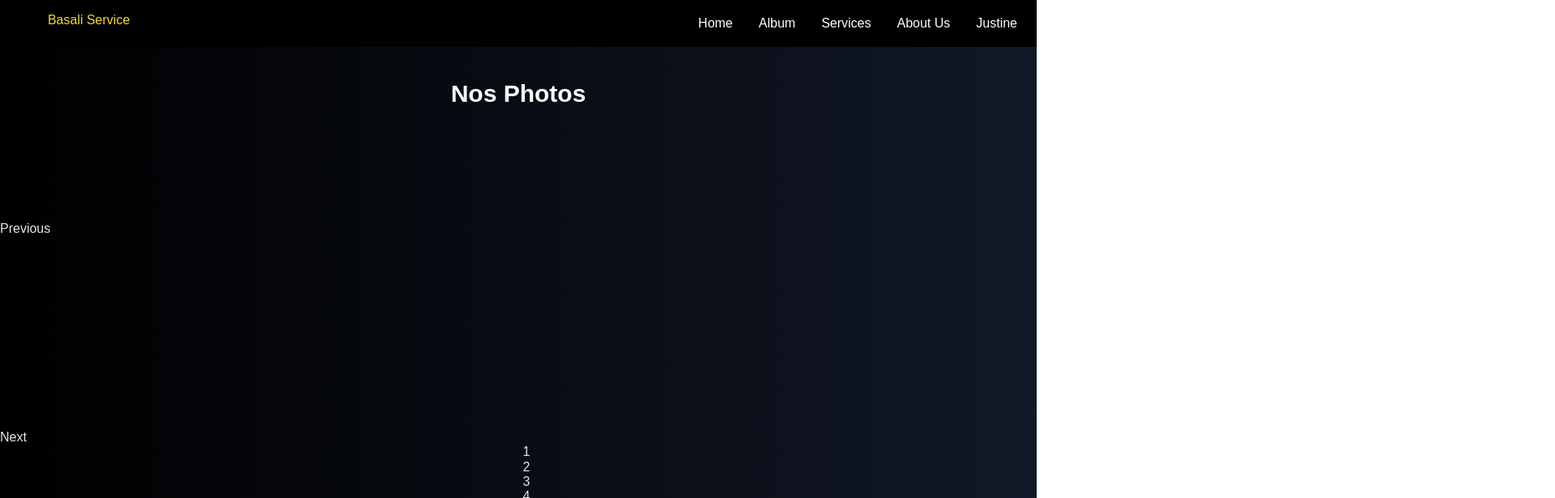
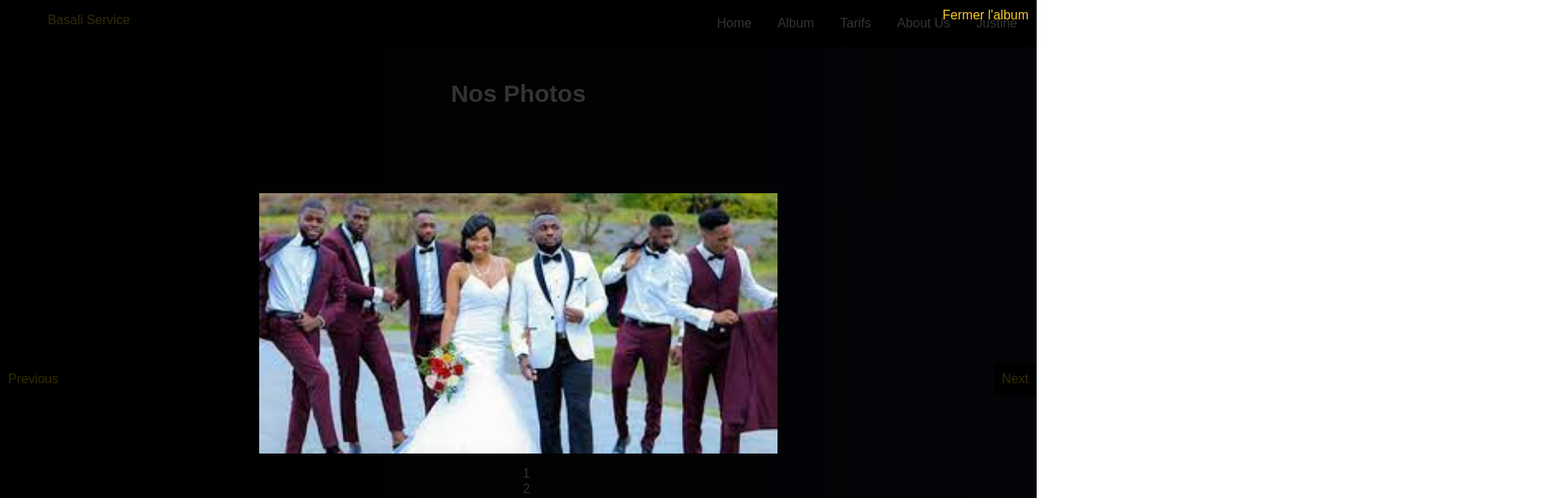
Before and after one commit to joelleakilimali/basaliservice-frontend, a React (Create React App) app: page /album in a window 1280 px wide. Shown: the top 616 px of the page at 81% size, 1920 px wide, since content can reach past the window. Built offline with nearby package versions, Linux system fonts and the light colour scheme.

Commit message:
srtting default image album

```diff
--- a/src/App.js
+++ b/src/App.js
@@ -17,7 +17,7 @@ function App() {
         <Routes>
           <Route path="/" element={<Home />} />
           <Route path="/album" element={<AlbumPage />} />
-          <Route path="/service" element={<Service />} />
+          <Route path="/tarifs" element={<Service />} />
           <Route path="/apropos" element={<AboutUsPage />} />
         </Routes>
       </Router>
--- a/src/components/Navbar.js
+++ b/src/components/Navbar.js
@@ -43,8 +43,8 @@ function Navbar() {
           </Link>
         </li>
         <li className="navbar__link">
-          <Link to="/service" style={{ textDecoration: "none" }}>
-            Services
+          <Link to="/tarifs" style={{ textDecoration: "none" }}>
+            Tarifs
           </Link>
         </li>
         <li className="navbar__link">
--- a/src/pages/AboutUs.js
+++ b/src/pages/AboutUs.js
@@ -12,16 +12,20 @@ const AboutUsPage = () => {
       <div className="bg-gradient-to-r from-black to-gray-900 min-h-screen text-white">
         <h1 className="heading p-10 text-yellow-400  ">A propos de Nous</h1>
         <div className="content">
-          <h2 className="section-heading text-yellow-400">Qui sommes-nous ?</h2>
-          <p className=" w-[50%] text-xl">
-            We are a team of dedicated professionals passionate about delivering
-            high-quality services to our clients. With years of experience and
-            expertise, we strive to exceed expectations and provide exceptional
-            solutions for your needs.
-          </p>
-          <div className="flex flex-col">
+          <div className="flex flex-col  ">
+            <h2 className="section-heading text-yellow-400">
+              Qui sommes-nous ?
+            </h2>
+            <p className=" text-xl mx-48">
+              We are a team of dedicated professionals passionate about
+              delivering high-quality services to our clients. With years of
+              experience and expertise, we strive to exceed expectations and
+              provide exceptional solutions for your needs.
+            </p>
+          </div>
+          <div className="flex flex-col  ">
             <h2 className="section-heading text-yellow-400">Notre Mission </h2>
-            <p className=" w-[50%] text-xl ">
+            <p className="  text-xl mx-48">
               Our mission is to provide innovative and reliable solutions that
               empower businesses to succeed. We aim to build strong and
               long-lasting relationships with our clients by delivering
--- a/src/pages/Album.js
+++ b/src/pages/Album.js
@@ -5,8 +5,10 @@ import Footer from "../components/Footer";
 import Slider from "react-slick";
 
 function AlbumPage() {
-  const [selectedPicture, setSelectedPicture] = useState(null);
+  //const [selectedPicture, setSelectedPicture] = useState(null);
   const images = [
+    "/assets/wed1.jpg",
+    "/assets/wed2.jpg",
     "/assets/wedd.jpg",
     "/assets/deco2.jpg",
     "/assets/logo.jpg",
@@ -15,6 +17,7 @@ function AlbumPage() {
     "/assets/imagevow.jpg",
   ];
   const [currentImageIndex, setCurrentImageIndex] = useState(0);
+  const [selectedPicture, setSelectedPicture] = useState(images[0]);
 
   const handlePictureClick = (index) => {
     setSelectedPicture(images[index]);
@@ -42,7 +45,11 @@ function AlbumPage() {
     speed: 500,
     slidesToShow: 1,
     slidesToScroll: 1,
-    afterChange: (index) => setSelectedPicture(images[index]),
+    initialSlide: 0, // Set the first image as default
+    afterChange: (index) => {
+      setCurrentImageIndex(index);
+      setSelectedPicture(images[index]);
+    },
   };
 
   return (
@@ -52,12 +59,12 @@ function AlbumPage() {
       </div>
       <div className="bg-gradient-to-r from-black to-gray-900 min-h-screen text-gray-200 relative">
         <h1 className="text-white font-bold text-3xl py-10">Nos Photos</h1>
-        <div className="pictures-container" style={{ marginTop: "100px" }}>
+        <div className="pictures-container">
           <Slider {...settings}>
             {images.map((image, index) => (
               <div
                 key={index}
-                className={`  slider-image ${
+                className={`slider-image ${
                   currentImageIndex === index ? "active" : ""
                 }`}
                 onClick={() => handlePictureClick(index)}
@@ -65,42 +72,23 @@ function AlbumPage() {
                 <img
                   src={image}
                   alt="photo_mariage"
-                  style={{
-                    width: "200px",
-                    position: "absolute",
-                    margin: "10px",
-                  }}
+                  className="slider-image-img"
                 />
               </div>
             ))}
           </Slider>
-        </div>
-
           {selectedPicture && (
-          <div className="picture-modal w-[80%] h-[20%] flex flex-col">
+            <div className="picture-modal">
               <div
                 className="picture-modal-content"
-              style={{
-                backgroundImage: `url(${selectedPicture})`,
-                backgroundRepeat: "no-repeat",
-              }}
+                style={{ backgroundImage: `url(${selectedPicture})` }}
               >
-              <button
-                className="close-btn p-10 text-xl text-yellow-600 "
-                onClick={handleCloseClick}
-              >
-                Fermer
+                <button className="close-btn" onClick={handleCloseClick}>
+                  Fermer l'album
                 </button>
               </div>
             </div>
           )}
-        <div className="carousel-controls text-yellow-400 flex justify-between px-24">
-          <button onClick={handlePrevClick} className="cursor-pointer">
-            Previous
-          </button>
-          <button onClick={handleNextClick} className="cursor-pointer">
-            Next
-          </button>
         </div>
       </div>
       <div>
--- a/src/pages/Service.js
+++ b/src/pages/Service.js
@@ -30,7 +30,7 @@ function Service() {
       prixCinquantaine: 200,
     },
     {
-      service: "Talk show",
+      service: "Service Securite",
       prixUnitaire: 5.0,
       prixVintaine: 80.0,
       prixCinquantaine: 200,
--- a/src/pages/album.css
+++ b/src/pages/album.css
@@ -0,0 +1,87 @@
+.pictures-container {
+  position: relative;
+  overflow: hidden;
+  max-width: 100%;
+  height: 70vh; /* Adjust the height as desired */
+  margin: 0 auto;
+}
+
+.slider-image {
+  position: relative;
+  height: 50%;
+}
+
+.slider-image-img {
+  width: 100%;
+  height: 100%;
+  object-fit: cover;
+}
+
+.slick-dots {
+  display: flex;
+  align-items: center;
+  justify-content: center;
+  position: absolute;
+  bottom: 10px;
+  left: 50%;
+  transform: translateX(-50%);
+}
+
+.slick-dots li {
+  list-style-type: none;
+  margin: 0 5px;
+}
+
+.slick-prev,
+.slick-next {
+  position: absolute;
+  top: 50%;
+  transform: translateY(-50%);
+  padding: 10px;
+  color: gold;
+  background-color: black;
+  border: none;
+  cursor: pointer;
+}
+
+.slick-next {
+  right: 0;
+}
+
+.slick-prev:hover,
+.slick-next:hover {
+  background-color: gold;
+  color: black;
+}
+
+.picture-modal {
+  position: fixed;
+  top: 0;
+  left: 0;
+  width: 100%;
+  height: 100%;
+  display: flex;
+  justify-content: center;
+  align-items: center;
+  z-index: 999;
+  background-color: rgba(0, 0, 0, 0.8);
+}
+
+.picture-modal-content {
+  background-repeat: no-repeat;
+  background-size: contain;
+  background-position: center;
+  padding: 20px;
+  width: 50%;
+  height: 50%;
+}
+.close-btn {
+  position: absolute;
+  top: 10px;
+  right: 10px;
+  color: #f9ca24;
+  background: none;
+  border: none;
+  font-size: 16px;
+  cursor: pointer;
+}
```
Also changed, not shown: public/assets/wed1.jpg (added), public/assets/wed2.jpg (added). Lines whose indentation alone changed are shown as unchanged.
